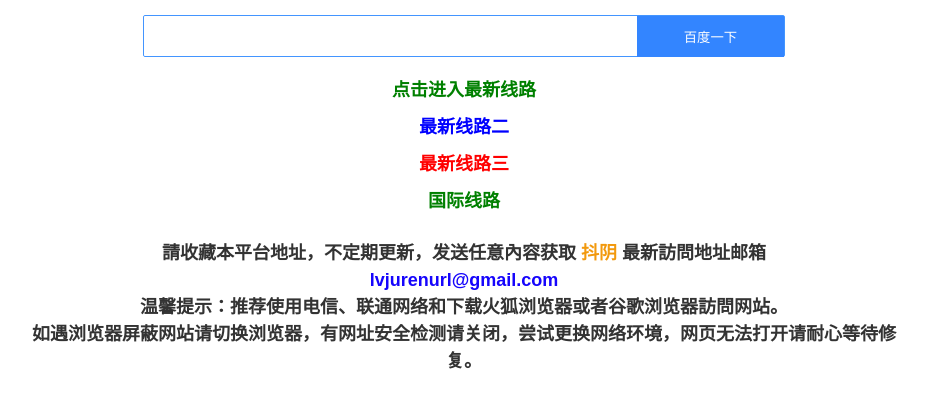
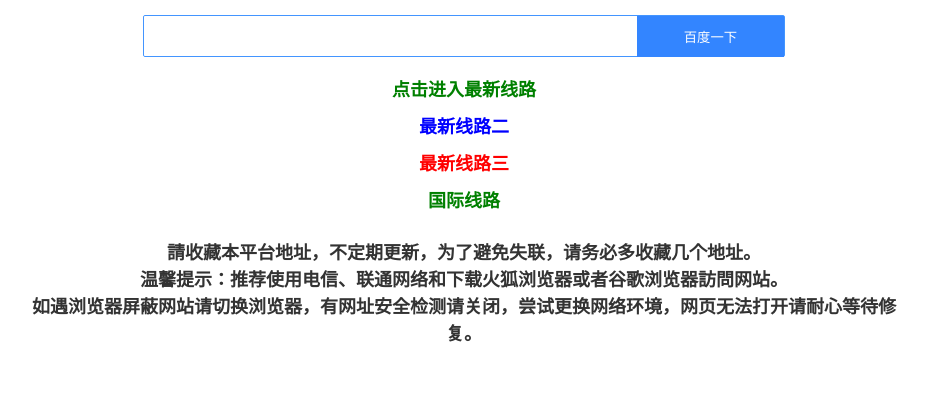
Before and after one commit to dizhiw/dizhiw.github.io, a plain HTML site: page index.html in a window 1280 px wide. Shown: the part 151-558 px from the top of the page, without its empty margins (176-1104 px from the left). Drawn offline with Linux system fonts and the light colour scheme.

Commit message:
Update index.html

```diff
--- a/index.html
+++ b/index.html
@@ -1,5 +1,3 @@
-
-
 <!DOCTYPE html>
 <html lang="en">
 <head>
@@ -144,8 +142,7 @@ body{background:#fff;color:#1A1A1A;font-size:14px;font-family:sans-serif;line-he
 
         </div>
         <div class="tip">
-          <p>請收藏本平台地址，不定期更新，发送任意內容获取 <font color="#f2990d">抖阴</font> 最新訪問地址邮箱</p>
-            <p style="color:#1605FC;">lvjurenurl@gmail.com</p>
+            <p>請收藏本平台地址，不定期更新，为了避免失联，请务必多收藏几个地址。</p>
             <p>温馨提示：推荐使用电信、联通网络和下载火狐浏览器或者谷歌浏览器訪問网站。</p>
             <p>如遇浏览器屏蔽网站请切换浏览器，有网址安全检测请关闭，尝试更换网络环境，网页无法打开请耐心等待修复。</p>
         </div>
```
